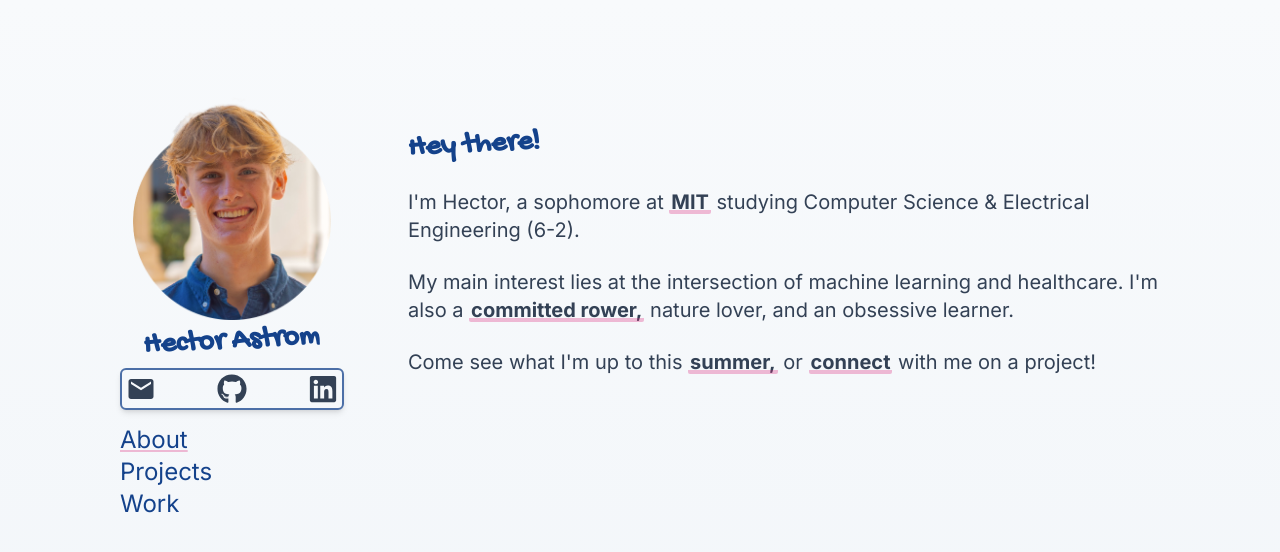
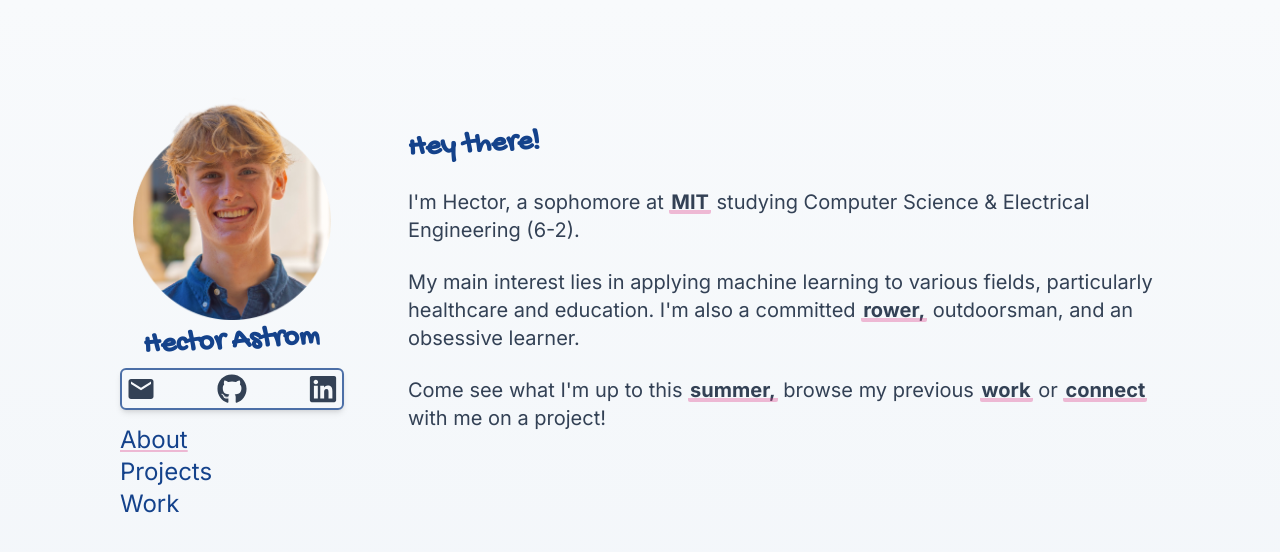
Before and after one commit to hectorastrom/personal-website, a Next.js app: page / in a window 1280 px wide. Shown: the top 552 px of the page. Built offline with nearby package versions, Linux system fonts and the light colour scheme.

Commit message:
updated bio, + hovers to all handles

```diff
--- a/src/app/page.tsx
+++ b/src/app/page.tsx
@@ -21,23 +21,28 @@ export default function Home() {
         </p>
 
         <p>
-          My main interest lies at the intersection of{" "}
-          <span className="">machine learning</span> and
-          <span className=""> healthcare</span>. I&apos;m also a{" "}
+          My main interest lies in applying machine learning to various fields,
+          particularly{" "}
+          <span className="">healthcare</span> and
+          <span className=""> education</span>. I&apos;m also a committed {" "}
           <a
             className="custom-link"
             target="_blank"
             href="https://mitathletics.com/sports/mcrewlt"
           >
-            committed rower,
+            rower,
           </a>{" "}
-          nature lover, and an obsessive learner.
+          outdoorsman, and an obsessive learner.
         </p>
 
         <span>
           Come see what I&apos;m up to this{" "}
+          <Link href={"/projects/circa"} className="custom-link">
+            summer,
+          </Link>{" "}
+          browse my previous{" "}
           <Link href={"/projects"} className="custom-link">
-            summer,
+          work
           </Link>{" "}
           {/* read my{" "}
           <Link href={"/blog"} className="custom-link">
@@ -45,7 +50,7 @@ export default function Home() {
           </Link>{" "} */}
           or{" "}
           <Link href={"mailto:hastrom@mit.edu"} className="custom-link">
-            connect
+          connect
           </Link>{" "}
           with me on a project!
         </span>
--- a/src/components/Handles1.tsx
+++ b/src/components/Handles1.tsx
@@ -32,12 +32,22 @@ export default function Handles() {
           hastrom@mit.edu
         </div>
       </div>
+      <div className="relative group">
         <IconLink href="https://github.com/hectorastrom">
           <FaGithub />
         </IconLink>
+        <div className="absolute left-1/2 transform -translate-x-1/2 bottom-full mb-2 px-2 py-1 text-sm text-white bg-default bg-opacity-85 rounded-lg opacity-0 group-hover:opacity-100 transition-opacity duration-300">
+          @hectorastrom
+        </div>
+      </div>
+      <div className="relative group">
         <IconLink href="https://www.linkedin.com/in/hectorastrom">
           <FaLinkedin />
         </IconLink>
+        <div className="absolute left-1/2 transform -translate-x-1/2 bottom-full mb-2 px-2 py-1 text-sm text-white bg-default bg-opacity-85 rounded-lg opacity-0 group-hover:opacity-100 transition-opacity duration-300">
+          @hectorastrom
+        </div>
+      </div>
     </div>
   );
 }
```
Lines whose indentation alone changed are shown as unchanged.
